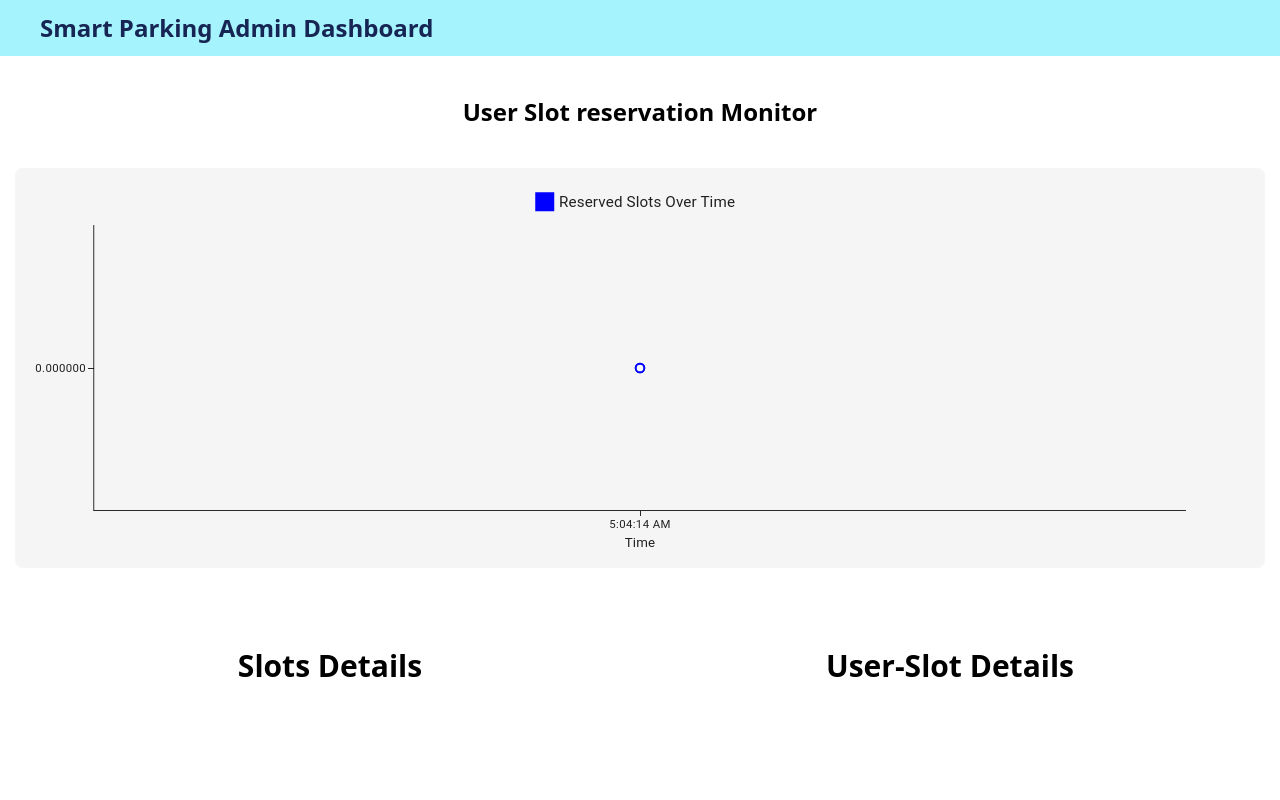
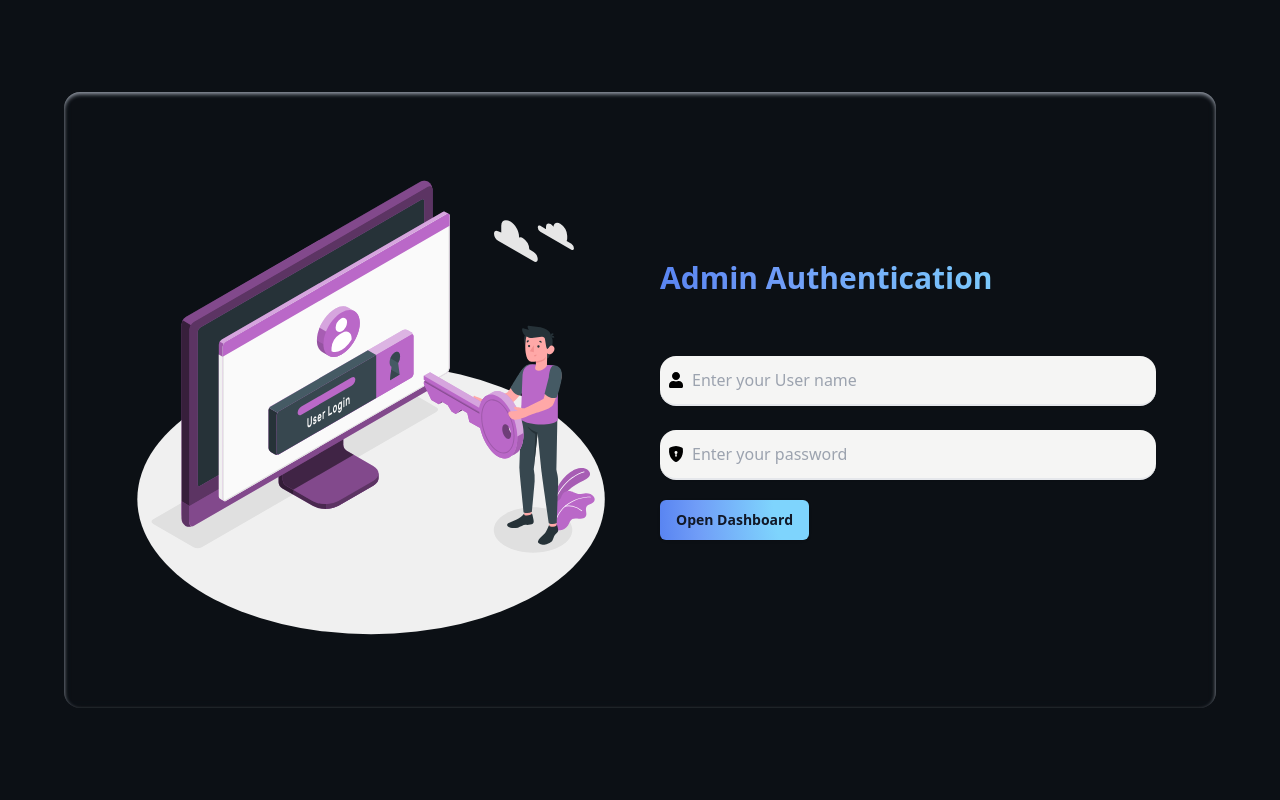
Before and after one commit to SrinivasanJP/smart-parking-allocation, a React (Vite) app in the folder frontend/: page /admin in a window 1280 px wide. Shown: the top 800 px of the page. Built offline with nearby package versions, Linux system fonts and the light colour scheme; no server answers; the database is empty.

Commit message:
auth fix

```diff
--- a/frontend/src/routers/AdminPage.jsx
+++ b/frontend/src/routers/AdminPage.jsx
@@ -3,7 +3,7 @@ import AdminDashboard from '../components/pages/AdminDashboard';
 import AdminAuth from '../components/pages/AdminAuth';
 
 const AdminPage = () => {
-  const [auth, setAuth] = useState(true);
+  const [auth, setAuth] = useState(false);
   return auth ? <AdminDashboard setAuth={setAuth} /> : <AdminAuth setAuth={setAuth} />;
 };
 
```
